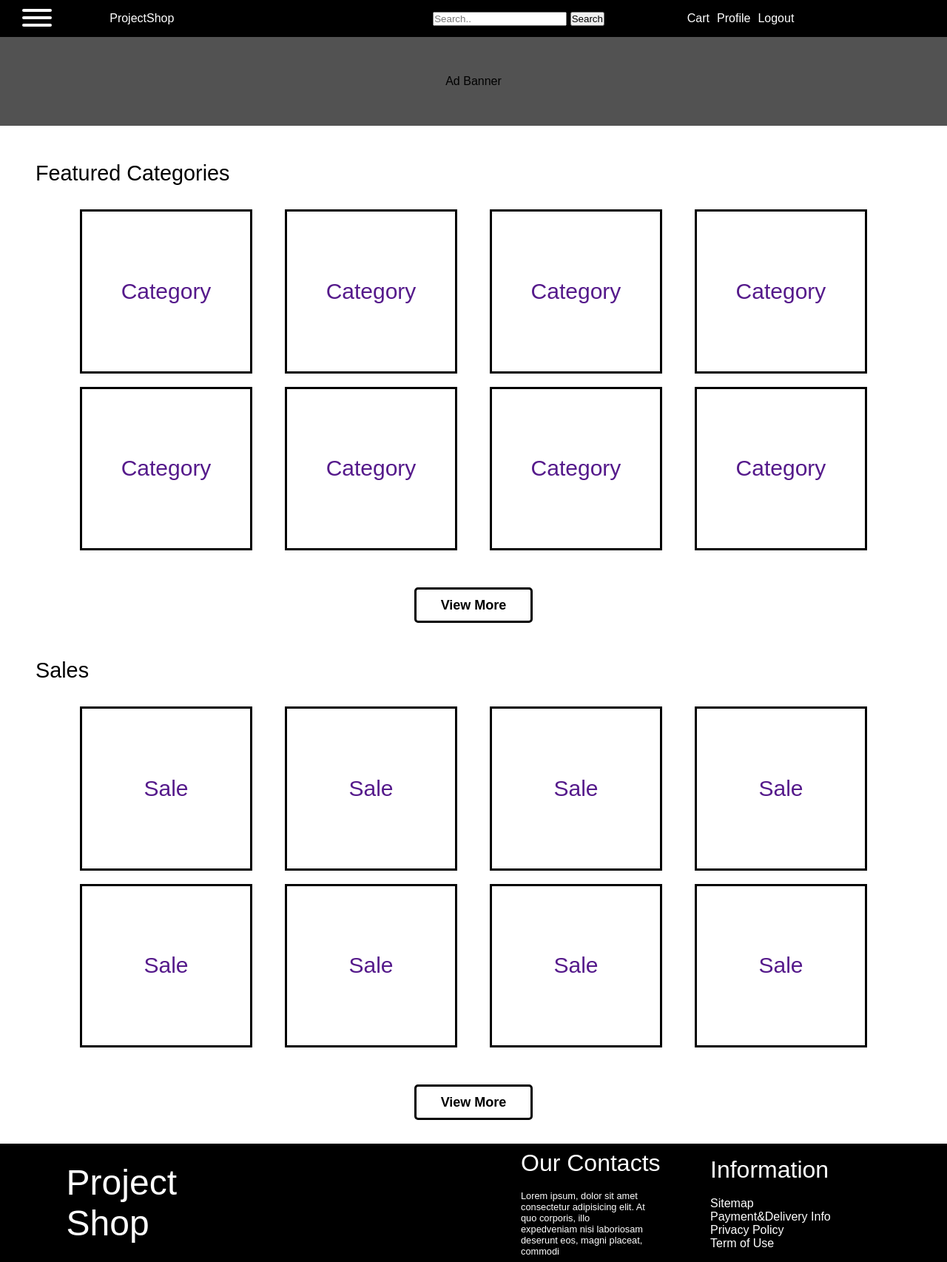
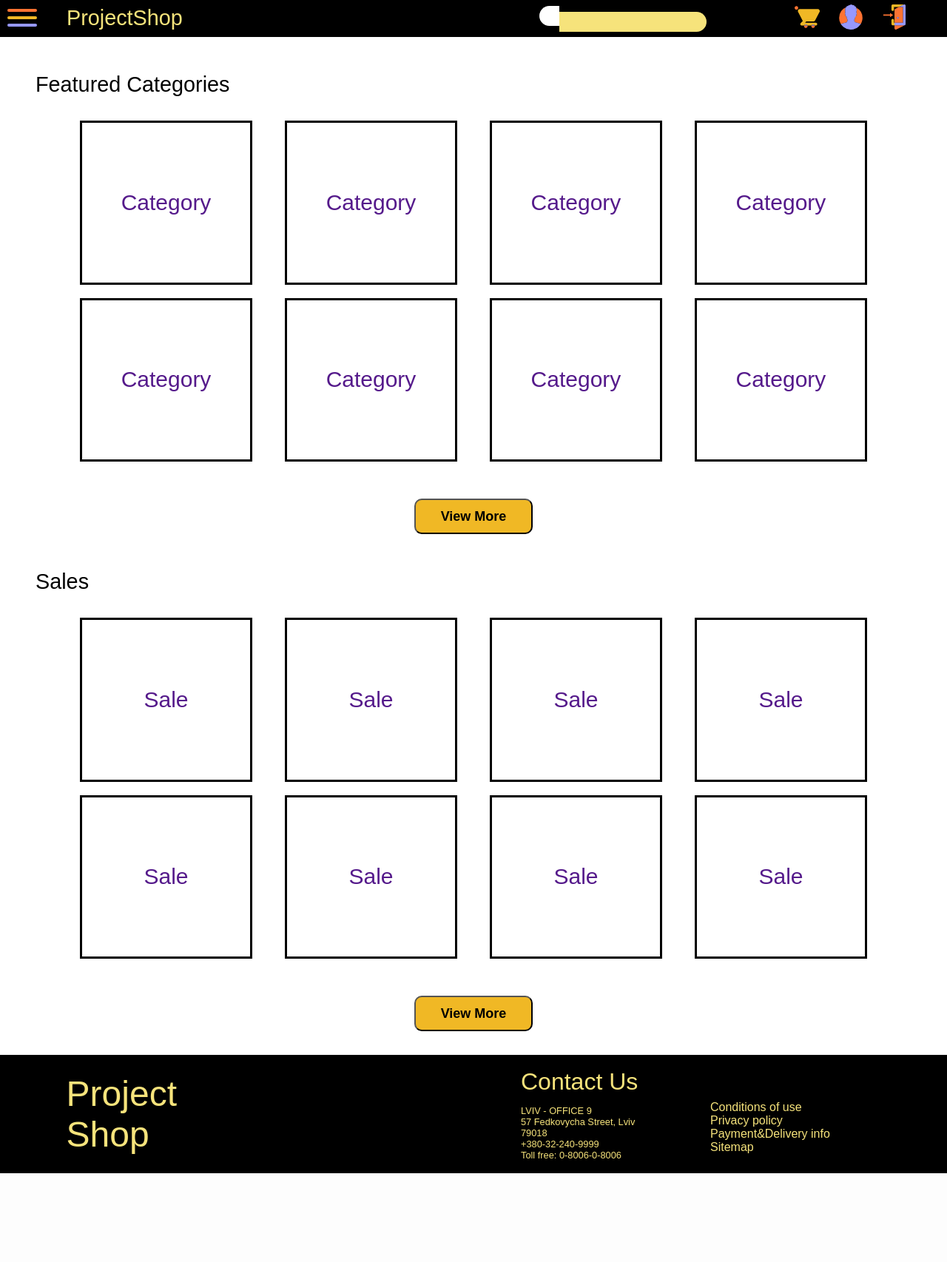
Before and after one commit to kolyasalubov/ProjectShop, a Django app: template ProjectShop/UserApp/templates/UserApp/home.html in a window 1280 px wide. Shown: the whole page at 74% size. After the commit the page ends 1586 px from the top, so only its background shows below. Run offline with Django 3.2, Linux system fonts and the light colour scheme; the template is opened without the code that fills it, so the values that code supplies are empty.

Commit message:
implement header and footer(except search button) in UserApp/_base.html and downloaded icons in static/assets)

```diff
--- a/ProjectShop/UserApp/templates/UserApp/_base.html
+++ b/ProjectShop/UserApp/templates/UserApp/_base.html
@@ -9,7 +9,7 @@
 
   </head>
   <body>
-  <header>
+  <header id="header">
     <div class="nav-menu">
         <!-- burger menu -->
         <button class="hamburger" type="button">
@@ -18,22 +18,12 @@
             </span>
         </button>
         <nav class="burger-nav disappeared">
-
-            <div class="burger-categories_section">
-                <h2>Categories</h2>
-                <div class="burger-categories_items">
-                    <input type="text" placeholder="Search" class="search-burger_btn">
-                    <a href="#" class="item-link">All goods</a>
-                    <a href="#" class="item-link">Cameras</a>
-                    <a href="#" class="item-link">Mobile phones</a>
-                    <a href="#" class="item-link">PC</a>
-                    <a href="#" class="item-link">More...</a>
-                </div>
-            </div>
-
             <div class="burger-profile_section">
                 {% if user.is_authenticated %}
-                    <h2>{{ user.first_name }} {{ user.last_name }}</h2>
+                    <h2 class="burger-header">{{ user.first_name }} {{ user.last_name }}</h2>
+                {% else %}
+                     <h2 class="burger-header">Name Surname(needs login)</h2>
+                {% endif %}
                 <div class="burger-profile_items">
                     <a href="{% url 'profile' %}" class="item-link">Profile</a>
                     <a href="#" class="item-link">Cart</a>
@@ -43,27 +33,39 @@
                     <a href="#" class="item-link">Settings</a>
                     <a href="{% url 'logout' %}" class="item-link">Log out</a>
                 </div>
-                {% else %}
-
-                {% endif %}
-
             </div>
         </nav>
 
         <!-- navbar -->
-
-        <a class="site-logo" href="{% url 'home' %}">ProjectShop</a>
+        <div class="site-logo">
+            <a class="site-logo" href="{% url 'home' %}">ProjectShop</a>
+        </div>
         <div class="nav-menu_actions">
-            <div class="search-container">
+            <div class="wrapper">
                 <form action="">
-                    <input type="text" placeholder="Search.." name="search">
-                    <button type="submit" class="button-search">Search</button>
+                    <button type="submit" class="search-button">
+                        <i class="fa fa-search"></i>
+                    </button>
+                    <input type="text" name="search" class="search-box">
                 </form>
             </div>
             <div class="nav-icons">
-                <a href="" class="nav-link">Cart</a>
-                <a href="{% url 'profile' %}" class="nav-link">Profile</a>
-                <a href="{% url 'logout' %}" class="nav-link">Logout</a>
+                <a href="" class="nav-link">
+                    <img class="nav-image" src={% static 'assets/EmptyCart.svg' %}>
+                </a>
+                <a href="{% url 'profile' %}" class="nav-link">
+                    <img class="nav-image" src={% static 'assets/MaleAccountOrangePurple.svg' %}>
+                </a>
+                {% if user.is_authenticated %}
+                    <a href="{% url 'logout' %}" class="nav-link">
+                        <img class="nav-image" src={% static 'assets/Logout.svg' %}>
+                    </a>
+                {% else %}
+                    <a href="{% url 'login' %}" class="nav-link">
+                        <img class="nav-image" src={% static 'assets/Login.svg' %}>
+                    </a>
+                {% endif %}
+
             </div>
         </div>
 
@@ -76,30 +78,34 @@
 
     <footer>
     <div class="footer-main">
-        <div class="footer-main-text">
-            <p>Project<br>Shop</p>
+        <div class="footer-main-text" >
+            <a href="{% url 'home' %}" style="color:#F6E37B">Project<br>Shop</a>
         </div>
         <div class="footer-container-second">
             <div class="footer-text-container">
-                <p class="footer-main-text-second">Our Contacts</p>
+                <p class="footer-main-text-second">Contact Us</p>
                 <br>
                 <div class="footer-second-text">
-                    <span>Lorem ipsum, dolor sit amet consectetur adipisicing elit. At quo corporis,
-                        illo expedveniam nisi laboriosam deserunt eos, magni placeat, commodi
+                    <span>LVIV - OFFICE 9 <br>
+                        57 Fedkovycha Street, Lviv 79018 <br>
+                        +380-32-240-9999<br>
+                        Toll free: 0-8006-0-8006
                     </span>
                 </div>
             </div>
             <div class="footer-text-container">
-                <p class="footer-main-text-second">Information</p>
-                <br>
+                <br><br>
                 <div class="footer-second-text" style="font-size: 1rem;">
-                    <span>Sitemap<br>Payment&Delivery Info<br> Privacy Policy <br>Term of Use
+                    <span><a href="#" style="color:#F6E37B">Conditions of use</a><br>
+                        <a href="#" style="color:#F6E37B">Privacy policy</a><br>
+                        <a href="#" style="color:#F6E37B">Payment&Delivery info</a><br>
+                        <a href="#" style="color:#F6E37B">Sitemap</a>
                     </span>
                 </div>
             </div>
         </div>
     </div>
-</footer>
+    </footer>
     <!--Custom JS-->
     <script src="{% static 'js/main.js' %}"></script>
   </body>
--- a/ProjectShop/UserApp/templates/UserApp/home.html
+++ b/ProjectShop/UserApp/templates/UserApp/home.html
@@ -2,9 +2,14 @@
   {% block title %} Homepage {% endblock title %}
   {% block content %}
   {% load static %}
-    <div class="banner">
-        Ad Banner
-    </div>
+{#    <div class="categories-scroller">#}
+{#        <div class="button-container">#}
+{#            <button class="scroll-left-button"> <<< </button>#}
+{#        </div>#}
+{#    </div>#}
+{#    <div class="banner">#}
+{#        Ad Banner#}
+{#    </div>#}
 
     <div>
         <section>
--- /dev/null
+++ b/ProjectShop/static/css/footer.css
@@ -0,0 +1,47 @@
+/*footer*/
+.footer-main {
+    background-color: black;
+    display: flex;
+    justify-content: space-between;
+    height: 10rem;
+    width: auto;
+
+}
+
+.footer-main-text {
+    font-size: 3rem;
+    display: flex;
+    padding: 0 7%;
+    align-items: center;
+    color: #F6E37B !important;
+}
+
+.footer-main-text-second {
+    font-size: 2rem;
+    display: flex;
+    align-items: center;
+    color: #F6E37B !important;
+    margin-bottom: -5px;
+}
+
+.footer-text {
+    color: #F6E37B !important;
+}
+
+.footer-second-text {
+    font-size: 0.8rem;
+    color: #F6E37B !important;
+    width: 67%;
+}
+
+.footer-text-container {
+    align-self: center;
+    width: 50%;
+}
+
+.footer-container-second {
+    display: flex;
+    width: 40%;
+    padding: 0 5%;
+    justify-content: flex-end;
+}
--- /dev/null
+++ b/ProjectShop/static/css/header.css
@@ -0,0 +1,200 @@
+/*nav-menu*/
+.nav-menu {
+    background-color: black;
+    display: flex;
+    justify-content: right;
+    align-items: center;
+    height: 50px;
+}
+
+.nav-menu_actions {
+    display: flex;
+    align-items: center;
+    width: 600px;
+    justify-content: space-around;
+}
+
+.nav-icons {
+    height: 50px;
+    display: flex;
+    align-items: center;
+}
+
+.nav-icon {
+    height: 34px;
+    width: 34px;
+}
+
+.nav-link {
+    margin: 0 5px 0 5px;
+    padding-left: 15px;
+}
+
+.nav-image {
+    width: 34px;
+    height: 34px;
+}
+
+.search-box {
+    height: 27px;
+    background-color:#F6E37B;
+    border: none;
+    border-radius: 0 50px 50px 0;
+    font-size: 15px;
+}
+
+.search-button {
+    width: 27px;
+    height: 27px;
+    background-color: white;
+    border: none;
+    padding-top: 9px;
+    border-radius: 50px 0 0 50px;
+    cursor: pointer;
+    margin-right: -5px;
+}
+
+.site-logo {
+    color: #F6E37B;
+    font-size: 1.8rem;
+    position: absolute;
+    top: 4px;
+    left: 45px;
+}
+
+
+
+
+/*
+    INCLUDES:
+        Hamburger button
+        Hamburger menu
+*/
+/* HAMBURGER BUTTON */
+.appeared {
+    visibility: visible;
+}
+
+.disappeared {
+    visibility: hidden;
+}
+
+.fixed_position {
+    overflow: hidden;
+}
+
+.hamburger {
+    position: absolute;
+    top: 0px;
+    left: 5px;
+    width: 50px;
+    height: 50px;
+    background: transparent;
+    border-color: transparent;
+}
+
+.hamburger:hover {
+}
+
+.hamburger-box {
+    width: 40px;
+    height: 24px;
+    display: inline-block;
+    position: relative;
+    cursor: pointer;
+}
+
+.hamburger-inner {
+    display: block;
+    top: 50%;
+    margin-top: -2px;
+    background-color: #F0B825 !important;
+}
+
+.hamburger-inner,
+.hamburger-inner::before,
+.hamburger-inner::after {
+    width: 40px;
+    height: 4px;
+    background-color: white;
+    border-radius: 4px;
+    position: absolute;
+    transition-property: transform;
+    transition-duration: 0.15s;
+    transition-timing-function: ease;
+}
+
+.hamburger-inner::before,
+.hamburger-inner::after {
+    content: "";
+    display: block;
+}
+
+.hamburger-inner::before {
+    top: -10px;
+    background-color: #FE7332 !important;
+}
+
+.hamburger-inner::after {
+    bottom: -10px;
+    background-color: #9698FE !important;
+}
+
+/*making header fixed */
+/* The sticky class is added to the header with JS when it reaches its scroll position */
+.sticky {
+  position: fixed;
+  top: 0;
+  width: 100%
+}
+
+/* Add some top padding to the page content to prevent sudden quick movement (as the header gets a new position at the top of the page (position:fixed and top:0) */
+.sticky + .content {
+  padding-top: 102px;
+}
+
+/* HAMBURGER MENU */
+
+.burger-nav {
+    position: fixed;
+    left: 0;
+    top: 0;
+    height: 100%;
+    width: 300px;
+    margin: 50px 0 0 0;
+    background-color: black;
+    color: rgb(148, 130, 130);
+    border-right: 3px solid black;
+}
+
+.burger-profile_items {
+    display: flex;
+    flex-direction: column;
+}
+
+.burger-profile_section a,
+.burger-profile_section
+{
+    /*color: #5d52c1;*/
+}
+
+
+.burger-profile_section {
+    margin: 20px 0 50px 0;
+    color: #F6E37B;
+}
+
+.burger-header {
+    padding-left: 15px;
+}
+
+
+.burger-profile_items {
+    margin: 10px 0 0 15px;
+    color: #F6E37B;
+}
+
+.item-link {
+    padding: 5px 0 0 10px;
+    color: #F6E37B;
+}
--- a/ProjectShop/static/css/styles.css
+++ b/ProjectShop/static/css/styles.css
@@ -1,3 +1,6 @@
+@import 'header.css';
+@import 'footer.css';
+
 * {
     text-decoration: none;
     margin: 0;
@@ -6,210 +9,31 @@
 
 body {
     font-family: Arial, Helvetica, sans-serif;
-}
-
-/*nav-menu*/
-.nav-menu {
-    background-color: black;
-    display: flex;
-    justify-content: space-around;
-    align-items: center;
-    height: 50px;
-}
-
-.nav-menu_actions {
-    display: flex;
-    align-items: center;
-    width: 600px;
-    justify-content: space-around;
-}
-
-.nav-icons {
-    height: 50px;
-    display: flex;
-    align-items: center;
-}
-
-.nav-icon {
-    height: 34px;
-    width: 34px;
-}
-
-.nav-link {
-    margin: 0 5px 0 5px;
-    color: white;
-}
-
-.site-logo {
-    color: white;
-}
-
-/*
-    INCLUDES:
-        Hamburger button
-        Hamburger menu
-*/
-/* HAMBURGER BUTTON */
-.appeared {
-    visibility: visible;
-}
-
-.disappeared {
-    visibility: hidden;
-}
-
-.fixed_position {
-    overflow: hidden;
-}
-
-.hamburger {
-    position: absolute;
-    top: 0px;
-    left: 25px;
-    width: 50px;
-    height: 50px;
-    background: transparent;
-    border-color: transparent;
-}
-
-.hamburger:hover {
-}
-
-.hamburger-box {
-    width: 40px;
-    height: 24px;
-    display: inline-block;
-    position: relative;
-}
-
-.hamburger-inner {
-    display: block;
-    top: 50%;
-    margin-top: -2px;
-}
-
-.hamburger-inner,
-.hamburger-inner::before,
-.hamburger-inner::after {
-    width: 40px;
-    height: 4px;
-    background-color: white;
-    border-radius: 4px;
-    position: absolute;
-    transition-property: transform;
-    transition-duration: 0.15s;
-    transition-timing-function: ease;
-}
-
-.hamburger-inner::before,
-.hamburger-inner::after {
-    content: "";
-    display: block;
-}
-
-.hamburger-inner::before {
-    top: -10px;
-}
-
-.hamburger-inner::after {
-    bottom: -10px;
-}
-
-/* HAMBURGER MENU */
-
-.burger-nav {
-    position: fixed;
-    left: 0;
-    top: 0;
-    height: 100%;
-    width: 300px;
-    margin: 50px 0 0 0;
-    background-color: white;
-    color: rgb(148, 130, 130);
-    border-right: 3px solid black;
-}
-
-.search-burger_btn {
-    border: 2px solid black;
-    width: 100px;
-}
-
-.burger-categories_items,
-.burger-profile_items {
-    display: flex;
-    flex-direction: column;
-}
-
-.burger-profile_section a,
-.burger-categories_section a,
-.burger-profile_section,
-.burger-categories_section{
-    color: black;
-}
-
-.burger-categories_section,
-.burger-profile_section {
-    margin: 20px 0 50px 0;
-}
-
-.burger-categories_items,
-.burger-profile_items {
-    margin: 10px 0 0 15px;
-}
-
-.item-link {
-    padding: 5px 0 0 5px;
+    /*background-color: #9698FE;*/
 }
 
 
 
-/*footer*/
-.footer-main {
-    background-color: black;
-    display: flex;
-    justify-content: space-between;
-    height: 10rem;
-    width: auto;
+/*homepage*/
+
+.banner {
+    height: 120px;
+    width: 100%;
+    background-color: rgb(82, 82, 82);
+    text-align: center;
+    vertical-align: middle;
+    line-height: 120px;
 }
 
-.footer-main-text {
-    font-size: 3rem;
+.categories-scroller {
+    height: 35px;
+    background-color: #FE7332;
     display: flex;
-    padding: 0 7%;
-    align-items: center;
-    color: white;
 }
 
-.footer-main-text-second {
-    font-size: 2rem;
-    display: flex;
-    align-items: center;
-    color: white;
+.scroll-right-button {
+    float:right;
 }
-
-.footer-text {
-    color: white;
-}
-
-.footer-second-text {
-    font-size: 0.8rem;
-    color: white;
-    width: 67%;
-}
-
-.footer-text-container {
-    align-self: center;
-    width: 50%;
-}
-
-.footer-container-second {
-    display: flex;
-    width: 40%;
-    padding: 0 5%;
-    justify-content: flex-end;
-}
-
-/*homepage*/
 
 .featured-container {
     height: 40rem;
@@ -245,6 +69,7 @@ body {
 .button-container {
     display: flex;
     align-self: center;
+
 }
 
 .view-more-button {
@@ -252,17 +77,7 @@ body {
     height: 3rem;
     font-size: large;
     font-weight: 800;
-    border-radius: 5px;
-    background-color: white;
-    border: 3.5px solid #000;
+    border-radius: 10px;
+    background-color: #F0B825;
+    /*color: #5d52c1;*/
 }
-
-
-.banner {
-    height: 120px;
-    width: 100%;
-    background-color: rgb(82, 82, 82);
-    text-align: center;
-    vertical-align: middle;
-    line-height: 120px;
-}
--- a/ProjectShop/static/js/main.js
+++ b/ProjectShop/static/js/main.js
@@ -1,3 +1,4 @@
+// burger menu
 const menuBtn = document.querySelector('.hamburger');
 const navBar = document.querySelector('.burger-nav');
 const body = document.querySelector('body');
@@ -13,3 +14,21 @@ menuBtn.addEventListener('click', () => {
         menuOpen = false;
     }
 });
+// making header fixed
+// When the user scrolls the page, execute myFunction
+window.onscroll = function() {myFunction()};
+
+// Get the header
+var header = document.getElementById("header");
+
+// Get the offset position of the navbar
+var sticky = header.offsetTop;
+
+// Add the sticky class to the header when you reach its scroll position. Remove "sticky" when you leave the scroll position
+function myFunction() {
+  if (window.pageYOffset > sticky) {
+    header.classList.add("sticky");
+  } else {
+    header.classList.remove("sticky");
+  }
+}
```
Also changed, not shown: ProjectShop/static/assets/EmptyCart.svg (added), ProjectShop/static/assets/FullCart.svg (added), ProjectShop/static/assets/Login.svg (added), ProjectShop/static/assets/Logout.svg (added), ProjectShop/static/assets/MaleAccountOrangePurple.svg (added), ProjectShop/static/assets/SearchOrange.svg (added).
